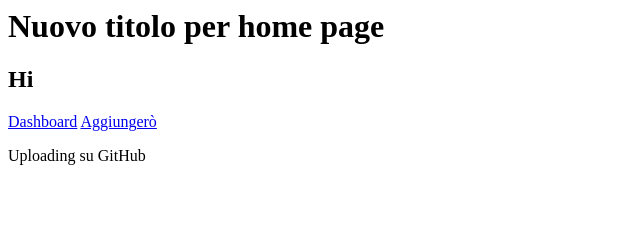
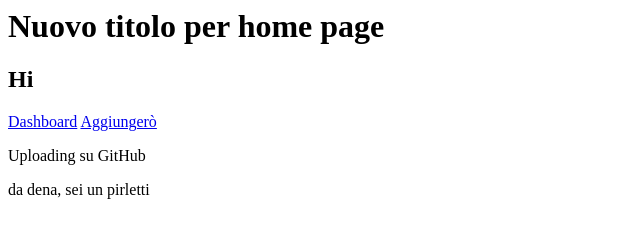
Before and after one commit to ITS-CoinersDev/pw2018c, a plain HTML site: page index.html in a window 1280 px wide. Shown: the whole page, without its empty margins (0-640 px from the left). Drawn offline with Linux system fonts and the light colour scheme.

Commit message:
Modifica da dena

```diff
--- a/index.html
+++ b/index.html
@@ -5,5 +5,6 @@
 <a href="dashboard.html">Dashboard</a>
 <a href="#">Aggiungerò</a>
 <p>Uploading su GitHub</p>
+da dena, sei un pirletti
 </body>
 </html>
```
